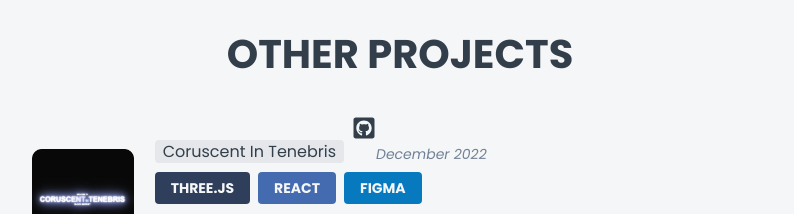
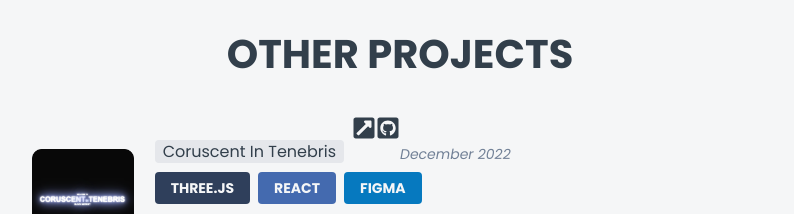
Before and after one commit to TonyHg/PortfolioV2, a Next.js app: page / in a window 1280 px wide. Shown: the part 4050-4264 px from the top of the page, without its empty margins (240-1034 px from the left). Built offline with nearby package versions, Linux system fonts and the light colour scheme.

Commit message:
feat: projects: add icon when url is given

```diff
--- a/components/projects/other-projects.item.tsx
+++ b/components/projects/other-projects.item.tsx
@@ -1,6 +1,6 @@
 import Link from 'next/link'
 import { Project } from '../../common/types'
-import { FaGithubSquare } from 'react-icons/fa'
+import { FaExternalLinkSquareAlt, FaGithubSquare } from 'react-icons/fa'
 import { TechnologiesList } from './technologies-list'
 import Image from 'next/image'
 
@@ -38,6 +38,16 @@ export const OtherProjectsItem: React.FC<OtherProjectsItemProps> = ({
               {project.title}
             </span>
           )}
+          {project.url && (
+            <Link href={project.url} passHref>
+              <a target="_blank" rel="noopener noreferrer" className="mr-2">
+                <FaExternalLinkSquareAlt
+                  fontSize={24}
+                  className="hover:text-primary"
+                />
+              </a>
+            </Link>
+          )}
           {project.github && (
             <Link href={project.github} passHref>
               <a target="_blank" rel="noopener noreferrer" className="mr-2">
```
